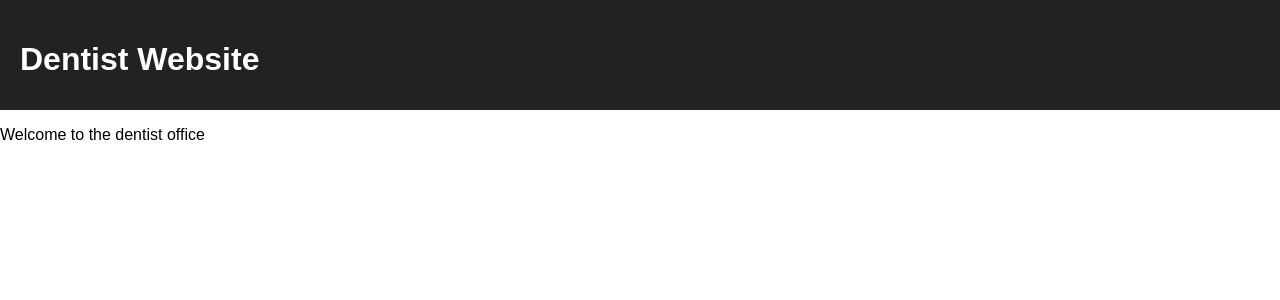
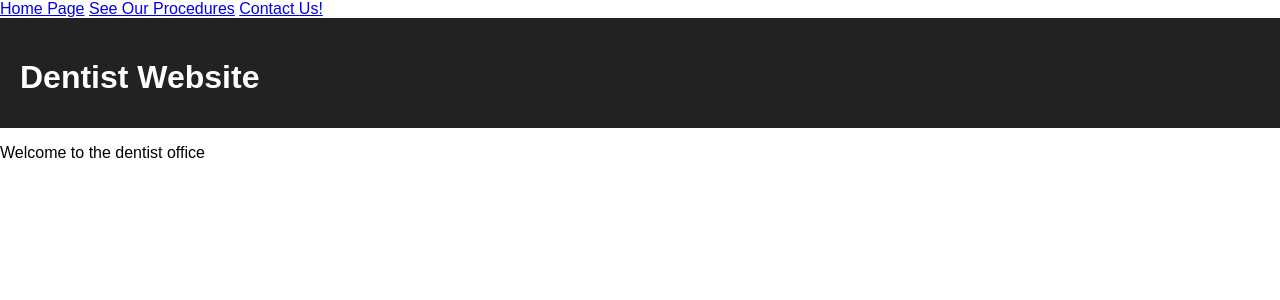
Before and after one commit to leneehe/react-intro, a React (Create React App) app in the folder dentist-website/: page / in a window 1280 px wide. Shown: the top 300 px of the page. Built offline with nearby package versions, Linux system fonts and the light colour scheme.

Commit message:
Add Links to the routes and white space

```diff
--- a/dentist-website/src/App.js
+++ b/dentist-website/src/App.js
@@ -16,6 +16,12 @@ class App extends Component {
     return (
       <Router>
         <div>
+          <nav>
+            <Link to="/">Home Page</Link>{' '}
+            <Link to="/procedures">See Our Procedures</Link>{' '}
+            <Link to="/contact">Contact Us!</Link>
+          </nav>
+
           <Route exact path="/" component={Home} />
           <Route path="/procedures" component={Procedures} />
           <Route path="/contact" component={Contact} />
```
